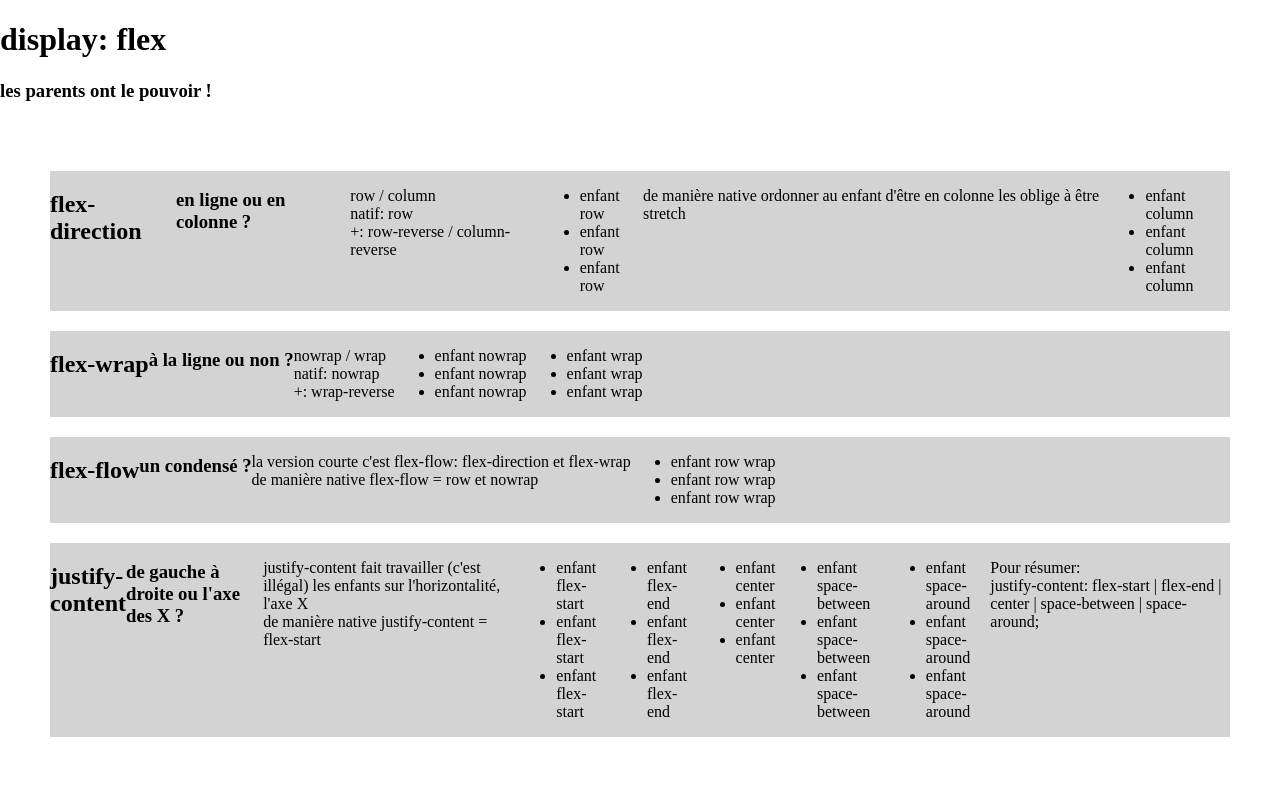
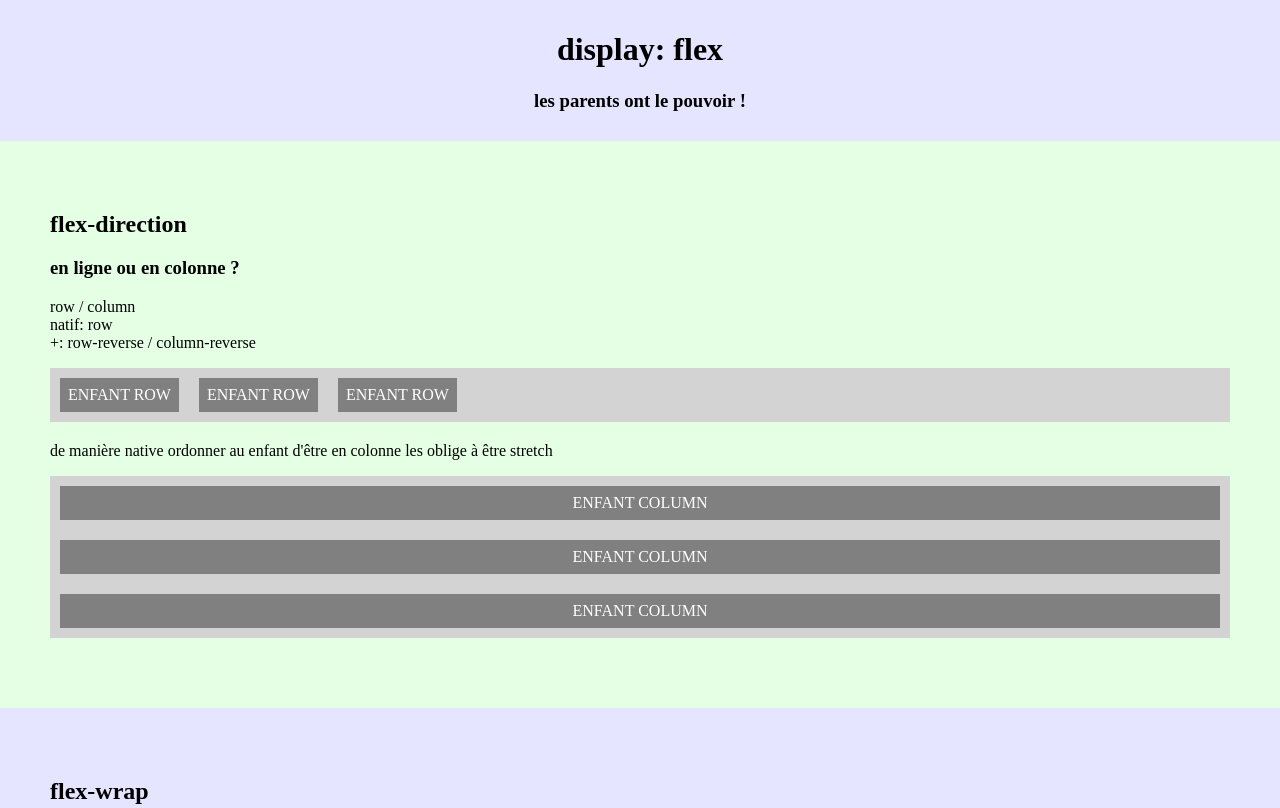
Before and after one commit to fuentesloic/flexbox, a plain HTML site: page 0-bases/index.html in a window 1280 px wide. Shown: the top 808 px of the page. Drawn offline with Linux system fonts and the light colour scheme.

Commit message:
change global design to separeted section

```diff
--- a/0-bases/bases.css
+++ b/0-bases/bases.css
@@ -6,18 +6,31 @@ body {
 * {
   box-sizing: border-box;
 }
-
-main {
-  padding: 50px;
+header {
+  background-color: rgba(0, 0, 255, 0.1);
+  text-align: center;
+  padding: 10px 0;
 }
 
 section {
+  padding: 50px;
+}
+section:nth-child(even) {
+  background-color: rgba(0, 0, 255, 0.1);
+}
+section:nth-child(odd) {
+  background-color: rgba(0, 255, 0, 0.1);
+}
+
+ul {
   display: flex;
   background-color: lightgrey;
   margin-bottom: 20px;
+  list-style:none;
+  padding: 0;
 }
 
-article {
+li {
   padding: 0.5em;
   background-color: grey;
   text-align: center;
```
